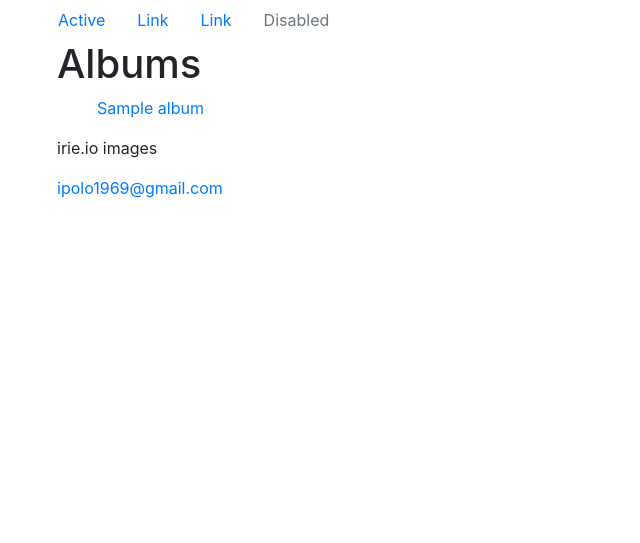
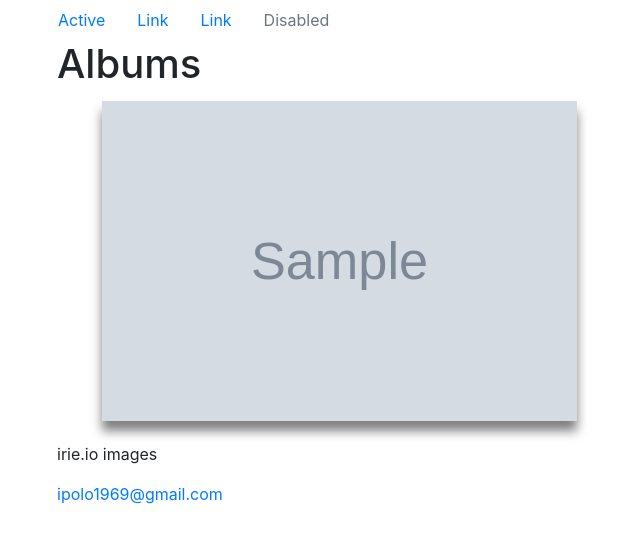
Before and after one commit to TrissieTheHuskyDev/photo-gallery, a Django app: page /gallery/ in a window 1280 px wide. Shown: the top 543 px of the page, without its empty margins (43-683 px from the left). Run offline with Django 3.2, Linux system fonts and the light colour scheme; tables that the repository leaves empty hold one stand-in row (values such as "Sample post"); grey boxes marked "Sample" are stand-in pictures; some libraries are stand-ins or nearby versions.

Commit message:
Updated Homepage CSS

```diff
--- a/gallery/models.py
+++ b/gallery/models.py
@@ -5,6 +5,7 @@ from django.db import models
 class Album(models.Model):
     title = models.CharField(max_length=255)
     description = models.TextField(max_length=1024)
+    thumbnail = models.ImageField(upload_to='photos/', default = 'media/photos/no-image.png')
 
     def __str__(self):
         return self.title
@@ -12,7 +13,7 @@ class Album(models.Model):
 class Photograph(models.Model):
     album = models.ForeignKey(Album, on_delete=models.CASCADE)
     name = models.CharField(max_length=255)
-    photo = models.ImageField(upload_to='photos/', default = 'photos/1200px-No_image_available.svg.png')
+    photo = models.ImageField(upload_to='photos/', default = 'photos/no-image.png')
     description = models.TextField(max_length=1024)
     creation_date = models.DateField('date created')
 
--- a/gallery/templates/gallery/album_detail.html
+++ b/gallery/templates/gallery/album_detail.html
@@ -33,11 +33,15 @@
         </li>
         <br>
       {% endfor %}
+      <li></li>
       </ul>
 
     </div>
 
-
+    <footer class="container">
+      <p>irie.io images</p>
+      <a href="mailto:ipolo1969@gmail.com">ipolo1969@gmail.com</a>
+    </footer>
     <!-- Optional JavaScript -->
     <!-- jQuery first, then Popper.js, then Bootstrap JS -->
     <script src="https://code.jquery.com/jquery-3.4.1.slim.min.js" integrity="sha384-J6qa4849blE2+poT4WnyKhv5vZF5SrPo0iEjwBvKU7imGFAV0wwj1yYfoRSJoZ+n" crossorigin="anonymous"></script>
--- a/gallery/templates/gallery/index.html
+++ b/gallery/templates/gallery/index.html
@@ -38,10 +38,19 @@
             <h1>Albums</h1>
           </header>
           {% if album_list %}
-              <ul>
+              <ul id="images_container">
               {% for album in album_list %}
-                  <li><a href="{% url 'gallery:album_detail' album.id %}">{{ album.title }}</a></li>
+                  <li class="thumbnail">
+                  <a href="{% url 'gallery:album_detail' album.id %}">
+                    <div class="image_detail">
+                      <h4>{{ album.title }}</h4>
+                    </div>
+                    <img class="image" src="/{{album.thumbnail}}" alt="Album Thumbnail"  height="280" width="420"/>
+                  </a>
+                  </li>
+                  <br>
               {% endfor %}
+              <li></li>
               </ul>
           {% else %}
               <p>No albums are available.</p>
--- a/static/gallery/style.css
+++ b/static/gallery/style.css
@@ -1,23 +1,114 @@
-li {
-    list-style: none;
+* {
+  box-sizing: border-box;
+}
+/* .container {
+  position: relative;
+} */
+
+
+ul{
+  display: flex;
+  flex-wrap: wrap;
 }
 
-.image {
-    opacity: 0.3;
-    display: block;
-    width: 100%;
-    height: auto;
-    transition: .5s ease;
-    backface-visibility: hidden;
+
+#images_container {
+  display: flex;
+  width: 100%;
+  justify-content: space-around;
+}
+#images_container li {
+  list-style: none;
+  height: 40vh;
+  flex-grow: 1;
+}
+#images_container li:last-child {
+  flex-grow: 10;
+}
+
+.thumbnail {
+  width: 420px;
+  height: 280px;
+  padding: 24px;
+  margin: 5px;
+  background: #ffffff;
+  position: relative;
+  display: flex;
+  align-items: flex-end;
+  transition: .6s ease-out;
+  box-shadow: 0 10px 10px rgba(0,0,0,0.5);
+
+}
+.thumbnail:hover {
+  transform: translateY(15px);
+}
+.thumbnail:hover:before {
+  opacity: 1;
+}
+.thumbnail:hover .image_detail {
+  opacity: 1;
+  transform: translateY(0);
+}
+.thumbnail:before {
+  content:'';
+  position: absolute;
+  top: 0;
+  left: 0;
+  display: block;
+  width:100%;
+  height:100%;
+  background:linear-gradient(to top, #000,transparent);
+  z-index: 2;
+  transition: 0.5s;
+  opacity: 0;
+}
+.thumbnail img {
+  width: 100%;
+  height: 100%;
+  position: absolute;
+  top: 0;
+  left: 0;
+  max-height: 100%;
+  min-width: 100%;
+  object-fit: cover;
+  vertical-align: bottom;
+}
+.thumbnail .image_detail{
+  position: relative;
+  z-index: 3;
+  color: #fff;
+  opacity: 0;
+  transform: translateY(60px);
+  transition: 0.5s;
+}
+
+/* Portrait */
+@media (max-aspect-ratio: 1/1) {
+  li {
+    height: 30vh;
+  }
+}
+
+/* Short screens */
+@media (max-height: 480px) {
+  li {
+    height: 80vh;
+  }
+}
+
+/* Smaller screens in portrait */
+@media (max-aspect-ratio: 1/1) and (max-width: 480px) {
+  ul {
+    flex-direction: row;
   }
 
-  .photo_detail {
-    transition: .5s ease;
-    opacity: 0;
-    position: absolute;
-    top: 50%;
-    left: 50%;
-    transform: translate(-50%, -50%);
-    -ms-transform: translate(-50%, -50%);
-    text-align: center;
+  li {
+    height: auto;
+    width: 100%;
   }
+  .thumbnail img {
+    width: 100%;
+    max-height: 75vh;
+    min-width: 0;
+  }
+}
```
Also changed, not shown: gallery/static/gallery/style.css (+8 -13 lines), gallery/migrations/0004_auto_20200406_2230.py (added), gallery/migrations/0005_auto_20200406_2245.py (added).
